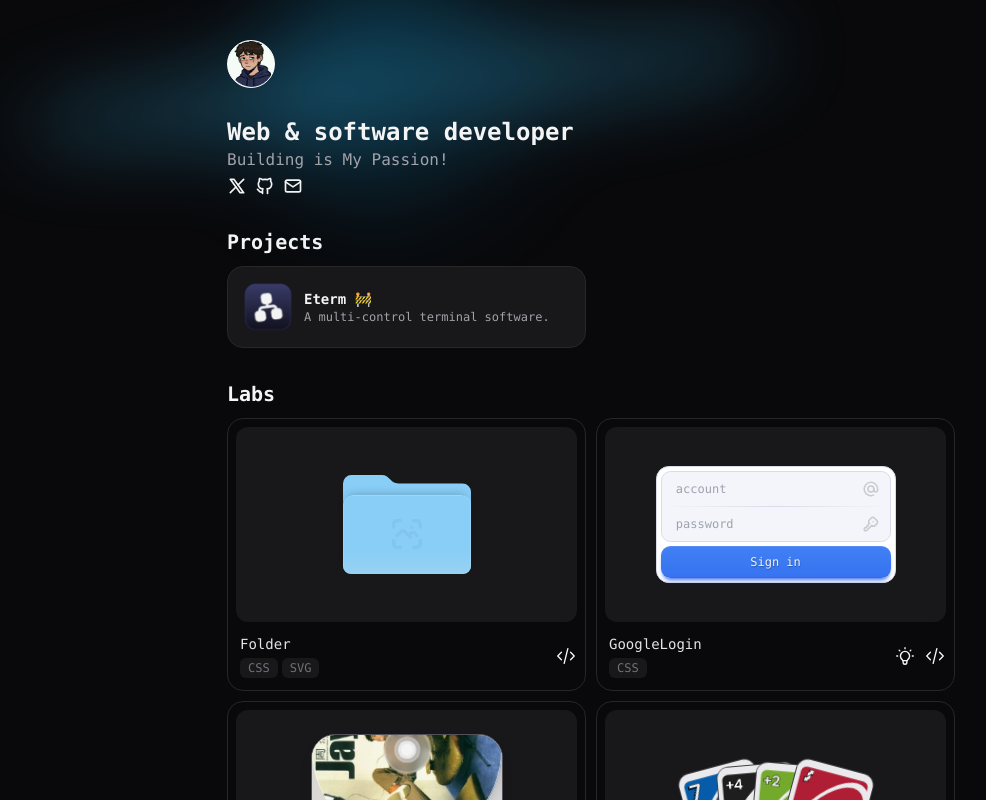
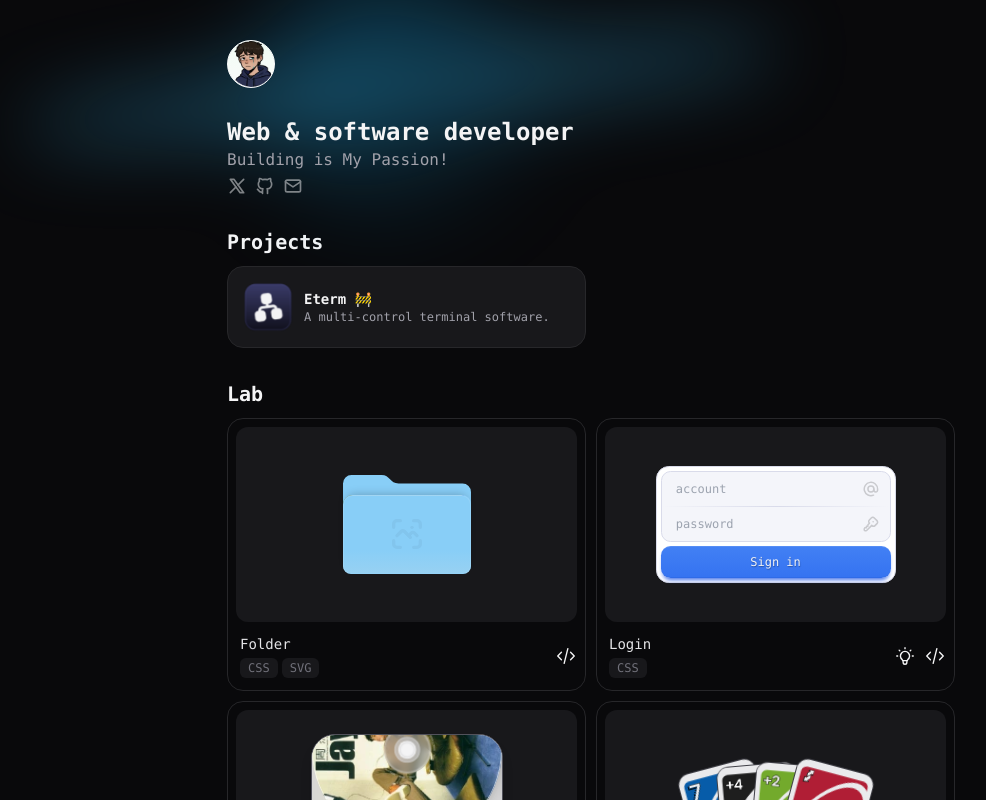
Before and after one commit to oopserian/oopserian.github.io, a React (Vite) app: page / in a window 1280 px wide. Shown: the top 800 px of the page, without its empty margins (49-1035 px from the left). Built offline with nearby package versions, Linux system fonts and the light colour scheme.

Commit message:
chore:adjust a few data

```diff
--- a/src/components/ProjectCard.tsx
+++ b/src/components/ProjectCard.tsx
@@ -17,15 +17,15 @@ export const ProjectCard: React.FC<ProjectCardProps> = ({ logo, name, descriptio
     return (
         <HoverMotion.Root>
             <HoverMotion.Tilt strength={{
-                x: 0.2,
-                y: 2
+                x: 0.4,
+                y: 1
             }} onClick={jumpLink} className={cn(
                 "group p-3 border bg-zinc-900 border-zinc-800 rounded-2xl select-none",
                 (link ? "cursor-pointer" : "")
             )}>
                 <HoverMotion.Magnetic strength={{
-                    x: 1,
-                    y: 1
+                    x: 0.25,
+                    y: 0.25
                 }} className="relative flex gap-2 items-center">
                     <img className="pointer-events-none absolute h-full scale-150 w-auto top-0 -left-2 blur-lg opacity-0 transition-opacity group-hover:opacity-50" src={logo} />
                     <img className="relative w-14 h-14" src={logo} />
--- a/src/data/labs/cd-widget/page.tsx
+++ b/src/data/labs/cd-widget/page.tsx
@@ -34,7 +34,7 @@ export default function CdWidget() {
                     <div className="flex justify-between items-center">
                         <div className="flex flex-col">
                             <p className="text-zinc-700 text-xs leading-none">Perfectionism</p>
-                            <p className="text-zinc-500 text-xs leading-none">Jaychou</p>
+                            <p className="text-zinc-500 text-xs leading-none">Jay Chou</p>
                         </div>
                         <motion.div className="cursor-pointer"
                             whileTap={{
--- a/src/data/labs/data.json
+++ b/src/data/labs/data.json
@@ -9,9 +9,9 @@
             "SVG"
         ]
     },
-    "google-login": {
-        "name": "google-login",
-        "en_title": "GoogleLogin",
+    "login": {
+        "name": "login",
+        "en_title": "Login",
         "origin_url": "https://x.com/guerriero_se/status/1780963026918637653",
         "title": "谷歌登录",
         "tags": [
--- a/src/layouts/default.tsx
+++ b/src/layouts/default.tsx
@@ -11,7 +11,7 @@ const Layout: React.FC = () => {
                 <Bg />
                 <MineInfos />
                 <Projects />
-                <Labs />
+                <Lab />
             </main>
         </>
     )
@@ -36,13 +36,13 @@ const MineInfos = () => {
                 <h2 className="text-2xl font-bold leading-none">Web & software developer</h2>
                 <p className="text-md font-thin text-zinc-400 leading-none">Building is My Passion!</p>
                 <div className="flex items-center gap-2">
-                    <a href="https://x.com/oopserian" target="_blank">
+                    <a className="opacity-50 hover:opacity-100 transition-opacity" href="https://x.com/oopserian" target="_blank">
                         <IconBrandX size={20} />
                     </a>
-                    <a href="https://github.com/oopserian" target="_blank">
+                    <a className="opacity-50 hover:opacity-100 transition-opacity" href="https://github.com/oopserian" target="_blank">
                         <IconBrandGithub size={20} />
                     </a>
-                    <a href="mailto:oopserian@gmail.com" target="_blank">
+                    <a className="opacity-50 hover:opacity-100 transition-opacity" href="mailto:oopserian@gmail.com" target="_blank">
                         <IconMail size={20} />
                     </a>
                 </div>
@@ -67,11 +67,11 @@ const Projects = () => {
     )
 };
 
-const Labs = () => {
+const Lab = () => {
     const labDataList = Object.values(labData);
     return (
         <div className="flex flex-col gap-2.5">
-            <h2 className="text-xl font-bold">Labs</h2>
+            <h2 className="text-xl font-bold">Lab</h2>
             <div className="grid grid-cols-[repeat(auto-fill,minmax(250px,1fr))] gap-2.5">
                 {
                     labDataList.map(lab => (
```
Also changed, not shown: src/data/labs/login/page.tsx (renamed from src/data/labs/google-login/page.tsx), src/data/labs/login/style.css (renamed from src/data/labs/google-login/style.css).
